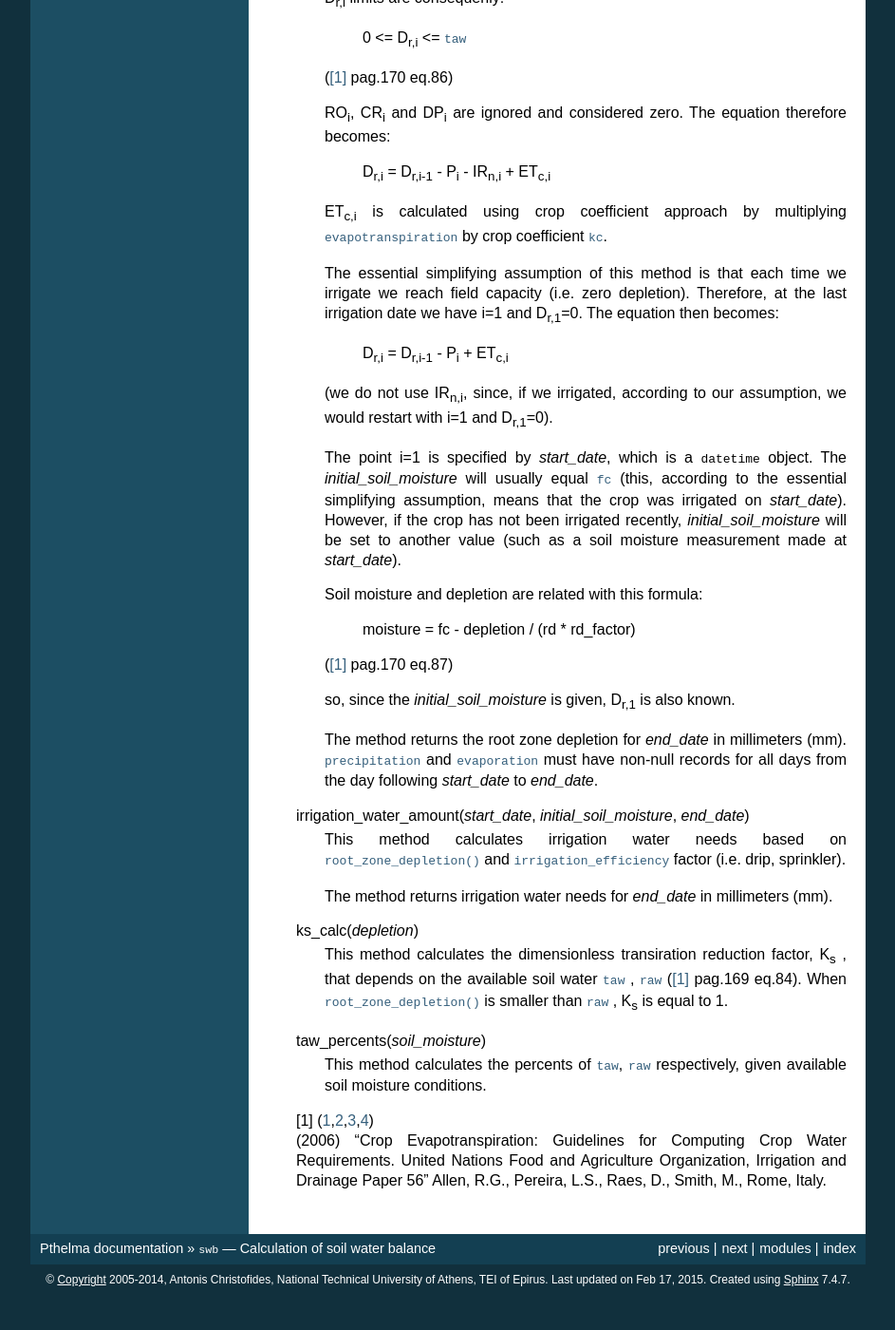
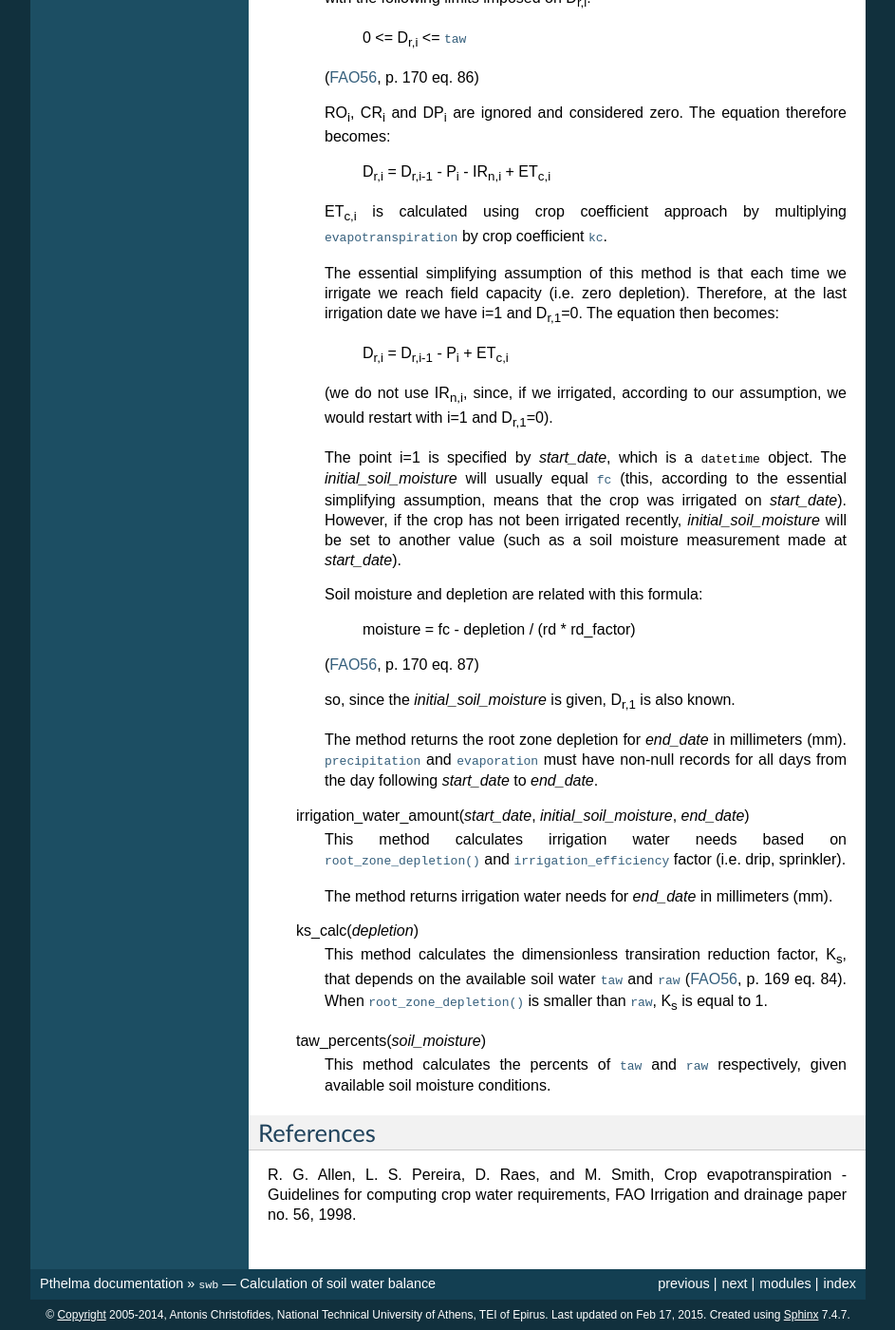
Before and after one commit to openmeteo/pthelma, a Sphinx documentation site: the page built from doc/dev/swb.rst, in a window 1280 px wide and 1400 px high, scrolled down 1792 px. Shown: the whole window at 95% size, without its empty margins (168-1111 px from the left). Built offline with Sphinx 7.4.7, drawn with Linux system fonts in a browser that asks for light colours; before the commit the page ends 3155 px from its top, so only the background shows below that; some of the changed text lies outside the part shown.

Commit message:
Improve swb documentation

```diff
--- a/doc/dev/swb.rst
+++ b/doc/dev/swb.rst
@@ -98,7 +100,7 @@
 
          |D_ri| = |D_ri-1| - (|P_i| - |RO_i|) - |IR_ni| - |CR_i| + |ET_ci| + |DP_i|
 
-      ([#FAO]_ pag.170 eq.85)
+      (:ref:`FAO56 <fao56>`, p. 170 eq. 85)
 
       where:
 
@@ -112,18 +114,20 @@
       * |ET_ci| is the crop evapotranspiration.
       * |DP_i| is the water loss through deep percolation.
 
-      |D_ri| limits are consequenly:
+      with the following limits imposed on |D_ri|:
 
          0 <= |D_ri| <= :attr:`taw`
 
-      ([#FAO]_ pag.170 eq.86)
+      (:ref:`FAO56 <fao56>`, p. 170 eq. 86)
 
       |RO_i|, |CR_i| and |DP_i| are ignored and considered zero. The
       equation therefore becomes:
 
          |D_ri| = |D_ri-1| - |P_i| - |IR_ni| + |ET_ci|
 
-      |ET_ci| is calculated using crop coefficient approach by multiplying :attr:`evapotranspiration` by  crop coefficient :attr:`kc`.
+      |ET_ci| is calculated using crop coefficient approach by
+      multiplying :attr:`evapotranspiration` by  crop coefficient
+      :attr:`kc`.
 
       The essential simplifying assumption of this method is that each
       time we irrigate we reach field capacity (i.e. zero depletion).
@@ -147,29 +151,44 @@
 
          moisture = fc - depletion / (rd * rd_factor)
 
-      ([#FAO]_ pag.170 eq.87)
+      (:ref:`FAO56 <fao56>`, p. 170 eq. 87)
 
       so, since the *initial_soil_moisture* is given, |D_r1| is also
       known.
 
-      The method returns the root zone depletion for *end_date* in millimeters (mm).
-      :attr:`precipitation` and :attr:`evaporation` must have non-null
-      records for all days from the day following *start_date* to
-      *end_date*.
+      The method returns the root zone depletion for *end_date* in
+      millimeters (mm).  :attr:`precipitation` and :attr:`evaporation`
+      must have non-null records for all days from the day following
+      *start_date* to *end_date*.
 
    .. method:: irrigation_water_amount(start_date, initial_soil_moisture, end_date)
 
-      This method calculates irrigation water needs based on :meth:`root_zone_depletion` and  :attr:`irrigation_efficiency` factor (i.e. drip, sprinkler).
+      This method calculates irrigation water needs based on
+      :meth:`root_zone_depletion` and  :attr:`irrigation_efficiency`
+      factor (i.e. drip, sprinkler).
 
-      The method returns irrigation water needs for *end_date* in millimeters (mm).
+      The method returns irrigation water needs for *end_date* in
+      millimeters (mm).
 
    .. method:: ks_calc(depletion)
 
-      This method calculates the dimensionless transiration reduction factor, |K_s| , that depends on the available soil water :attr:`taw` , :attr:`raw` ([#FAO]_ pag.169 eq.84). When :meth:`root_zone_depletion` is smaller than :attr:`raw` , |K_s|  is equal to 1.
+      This method calculates the dimensionless transiration reduction
+      factor, |K_s|, that depends on the available soil water
+      :attr:`taw` and :attr:`raw` (:ref:`FAO56 <fao56>`, p. 169 eq.
+      84).  When :meth:`root_zone_depletion` is smaller than
+      :attr:`raw`, |K_s| is equal to 1.
 
    .. method:: taw_percents(soil_moisture)
 
-      This method calculates the percents of :attr:`taw`, :attr:`raw` respectively, given available soil moisture conditions.
+      This method calculates the percents of :attr:`taw` and
+      :attr:`raw` respectively, given available soil moisture
+      conditions.
 
-   .. [#FAO] (2006) "Crop Evapotranspiration: Guidelines for Computing Crop Water Requirements. United Nations Food
-      and Agriculture Organization, Irrigation and Drainage Paper 56" Allen, R.G., Pereira, L.S., Raes, D., Smith, M., Rome, Italy.
+References
+----------
+
+.. _fao56:
+
+R. G. Allen, L. S. Pereira, D. Raes, and M. Smith, Crop evapotranspiration -
+Guidelines for computing crop water requirements, FAO Irrigation and drainage
+paper no. 56, 1998.
```
Also changed, not shown: other parts of doc/dev/swb.rst (+3 -1 lines).
